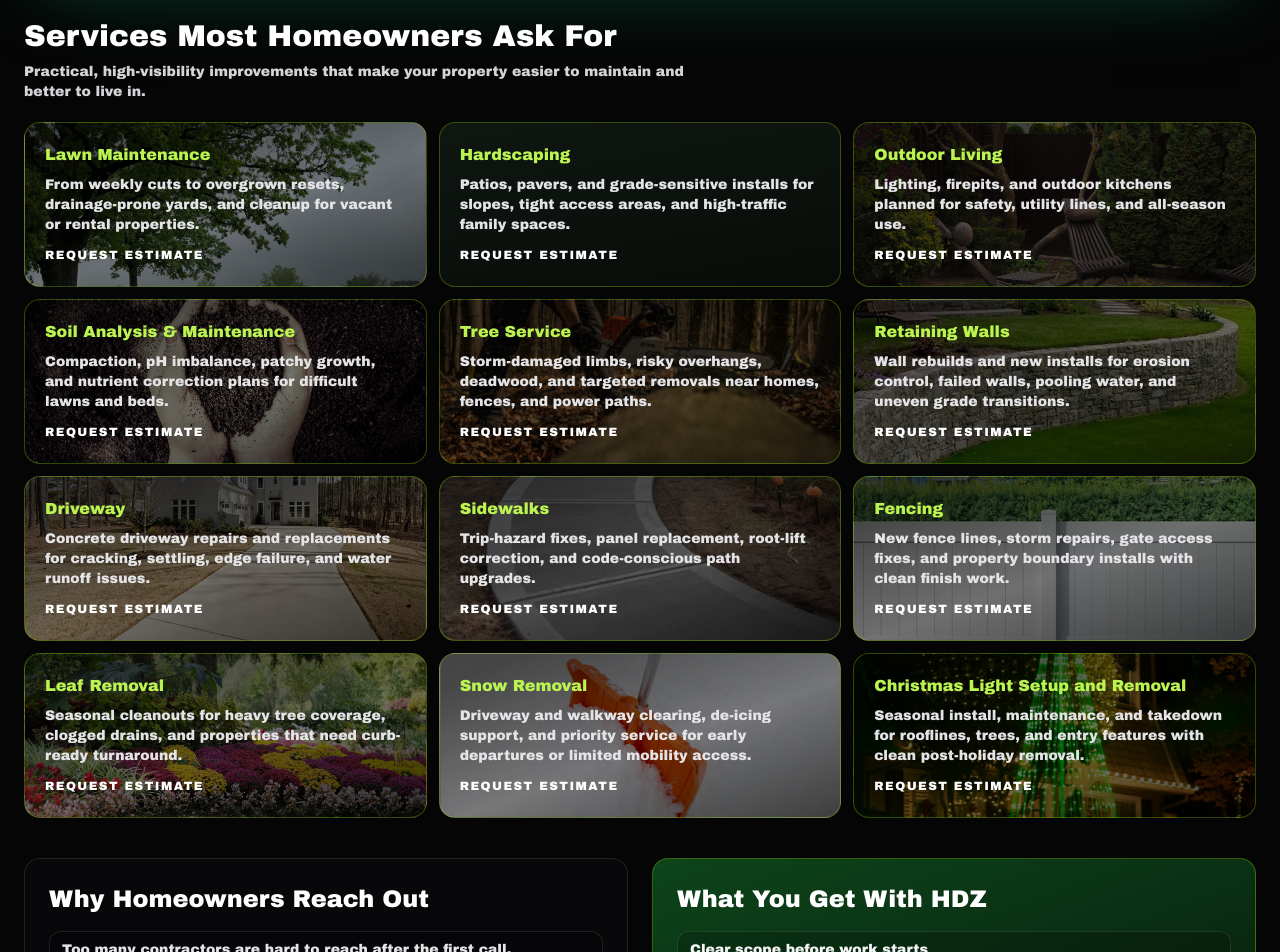
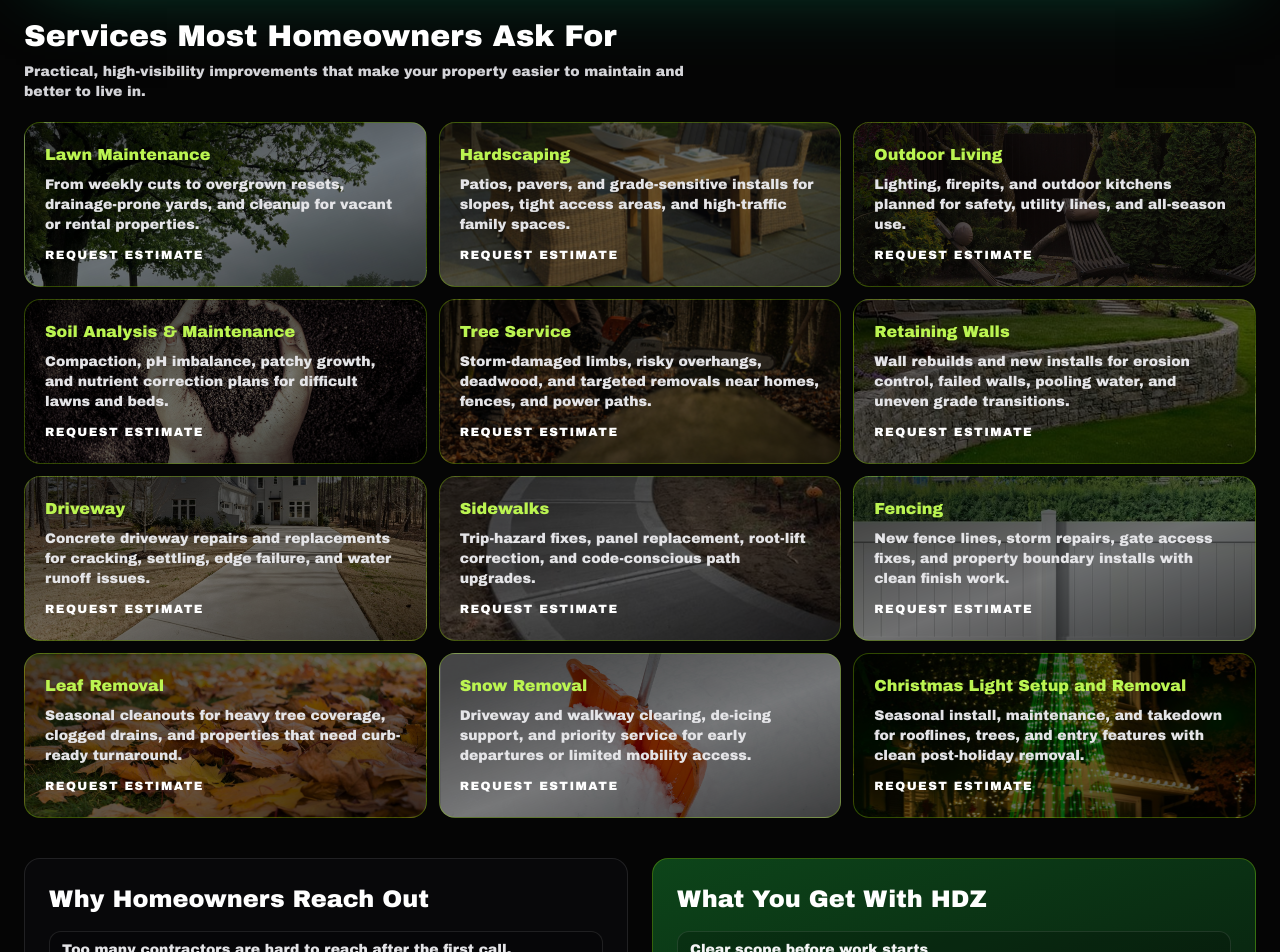
Before and after one commit to haikudetat-ctrl/hdz-landscaping, a Next.js app: page / in a window 1280 px wide. Shown: the part 760-1712 px from the top of the page. Built offline with nearby package versions, Linux system fonts and the light colour scheme.

Commit message:
Map patio and leaf-removal images to service cards

```diff
--- a/app/page.tsx
+++ b/app/page.tsx
@@ -21,6 +21,7 @@ const services = [
 
 const serviceCardBackgrounds: Record<string, { image: string; position: string }> = {
   "Lawn Maintenance": { image: "/logos/LOAM_Lawn1.jpg", position: "center" },
+  Hardscaping: { image: "/logos/LOAM_Patio.jpg", position: "center" },
   "Outdoor Living": { image: "/logos/LOAM_OutdoorLiving.jpg", position: "center" },
   "Soil Analysis & Maintenance": { image: "/logos/LOAM_SoilAnalysis.jpg", position: "center" },
   "Tree Service": { image: "/logos/LOAM_TreeRemoval.jpg", position: "center" },
@@ -28,7 +29,7 @@ const serviceCardBackgrounds: Record<string, { image: string; position: string }
   Driveway: { image: "/logos/LOAM_Driveway.jpg", position: "center" },
   Sidewalks: { image: "/logos/LOAM_Sidewalk.jpg", position: "center" },
   Fencing: { image: "/logos/LOAM_WhiteFence.jpg", position: "center" },
-  "Leaf Removal": { image: "/logos/LOAM_Flowers1.jpg", position: "center" },
+  "Leaf Removal": { image: "/logos/LOAM_LeafRemoval.jpg", position: "center" },
   "Snow Removal": { image: "/logos/LOAM_SnowRemoval.jpg", position: "center" },
   "Christmas Light Setup and Removal": { image: "/logos/LOAM_Christmas.jpg", position: "center" },
 };
```
Also changed, not shown: public/logos/LOAM_LeafRemoval.jpg (added), public/logos/LOAM_Patio.jpg (added).
